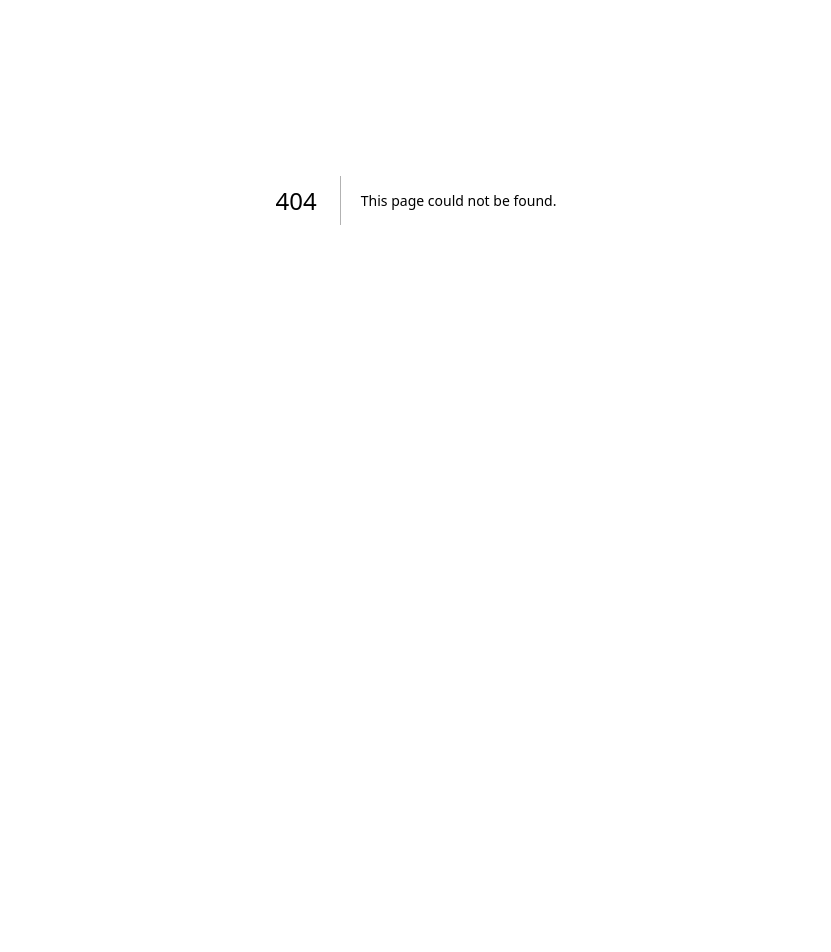
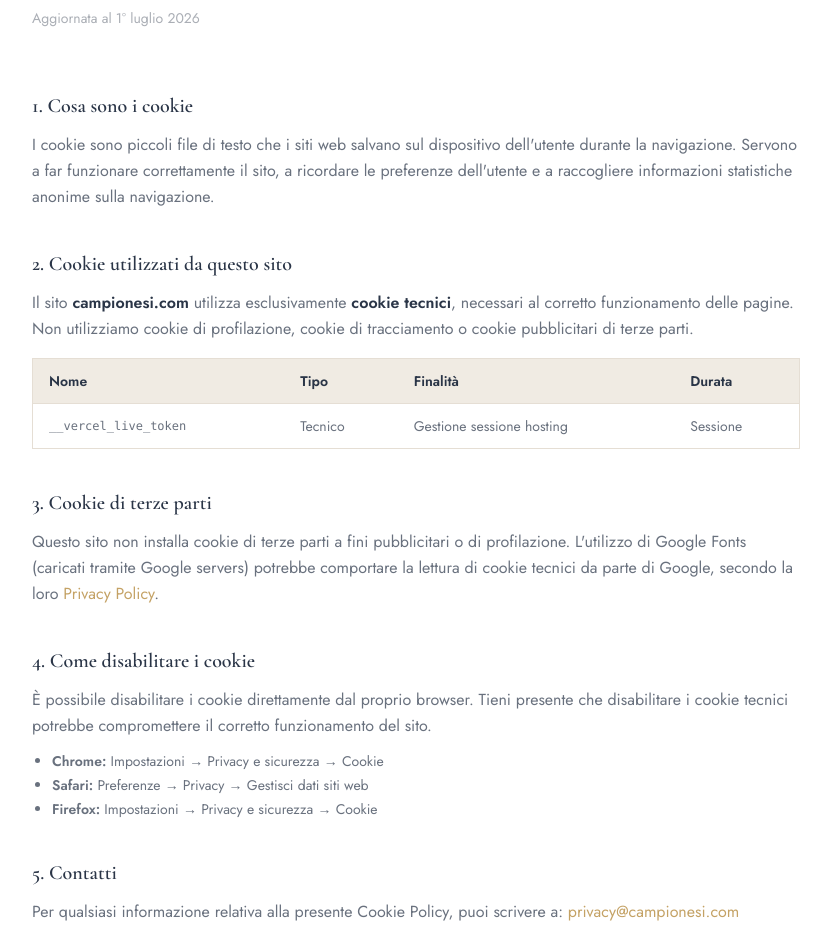
Before and after one commit to campionesi/campionesi, a Next.js app: page /cookie in a window 1280 px wide. Before the commit this address had no page. Shown: the part 200-1152 px from the top of the page, without its empty margins (224-1055 px from the left). Before the commit the page ends 800 px from the top, so only its background shows below. Built offline with nearby package versions, Linux system fonts and the light colour scheme.

Commit message:
cookie policy

```diff
--- /dev/null
+++ b/src/app/cookie/page.tsx
@@ -0,0 +1,104 @@
+import Navbar from '@/components/Navbar'
+import Footer from '@/components/Footer'
+import { Metadata } from 'next'
+
+export const metadata: Metadata = {
+  title: 'Cookie Policy — Campionesi',
+  description: 'Informativa sull\'uso dei cookie sul sito campionesi.com.',
+}
+
+export default function CookiePage() {
+  return (
+    <main>
+      <Navbar />
+      <section className="section-padding pt-36 pb-24 bg-white">
+        <div className="max-w-3xl mx-auto">
+          <h1 className="font-serif text-4xl md:text-5xl font-semibold text-brand-blu mb-4">
+            Cookie Policy
+          </h1>
+          <p className="font-sans text-sm text-brand-blu/40 mb-16">
+            Aggiornata al 1° luglio 2026
+          </p>
+
+          <div className="font-sans text-brand-blu/70 space-y-10 leading-relaxed">
+
+            <div>
+              <h2 className="font-serif text-xl font-semibold text-brand-blu mb-3">1. Cosa sono i cookie</h2>
+              <p>
+                I cookie sono piccoli file di testo che i siti web salvano sul dispositivo dell&apos;utente durante la navigazione.
+                Servono a far funzionare correttamente il sito, a ricordare le preferenze dell&apos;utente e a raccogliere
+                informazioni statistiche anonime sulla navigazione.
+              </p>
+            </div>
+
+            <div>
+              <h2 className="font-serif text-xl font-semibold text-brand-blu mb-3">2. Cookie utilizzati da questo sito</h2>
+              <p className="mb-4">
+                Il sito <strong className="text-brand-blu">campionesi.com</strong> utilizza esclusivamente <strong className="text-brand-blu">cookie tecnici</strong>,
+                necessari al corretto funzionamento delle pagine. Non utilizziamo cookie di profilazione,
+                cookie di tracciamento o cookie pubblicitari di terze parti.
+              </p>
+              <div className="border border-brand-beige-dark overflow-hidden">
+                <table className="w-full text-sm">
+                  <thead>
+                    <tr className="bg-brand-beige">
+                      <th className="text-left px-4 py-3 font-sans font-semibold text-brand-blu">Nome</th>
+                      <th className="text-left px-4 py-3 font-sans font-semibold text-brand-blu">Tipo</th>
+                      <th className="text-left px-4 py-3 font-sans font-semibold text-brand-blu">Finalità</th>
+                      <th className="text-left px-4 py-3 font-sans font-semibold text-brand-blu">Durata</th>
+                    </tr>
+                  </thead>
+                  <tbody>
+                    <tr className="border-t border-brand-beige-dark">
+                      <td className="px-4 py-3 font-mono text-xs">__vercel_live_token</td>
+                      <td className="px-4 py-3">Tecnico</td>
+                      <td className="px-4 py-3">Gestione sessione hosting</td>
+                      <td className="px-4 py-3">Sessione</td>
+                    </tr>
+                  </tbody>
+                </table>
+              </div>
+            </div>
+
+            <div>
+              <h2 className="font-serif text-xl font-semibold text-brand-blu mb-3">3. Cookie di terze parti</h2>
+              <p>
+                Questo sito non installa cookie di terze parti a fini pubblicitari o di profilazione.
+                L&apos;utilizzo di Google Fonts (caricati tramite Google servers) potrebbe comportare
+                la lettura di cookie tecnici da parte di Google, secondo la loro{' '}
+                <a href="https://policies.google.com/privacy" target="_blank" rel="noopener noreferrer" className="text-brand-oro hover:underline">
+                  Privacy Policy
+                </a>.
+              </p>
+            </div>
+
+            <div>
+              <h2 className="font-serif text-xl font-semibold text-brand-blu mb-3">4. Come disabilitare i cookie</h2>
+              <p className="mb-3">
+                È possibile disabilitare i cookie direttamente dal proprio browser. Tieni presente che
+                disabilitare i cookie tecnici potrebbe compromettere il corretto funzionamento del sito.
+              </p>
+              <ul className="list-disc pl-5 space-y-1 text-sm">
+                <li><strong>Chrome:</strong> Impostazioni → Privacy e sicurezza → Cookie</li>
+                <li><strong>Safari:</strong> Preferenze → Privacy → Gestisci dati siti web</li>
+                <li><strong>Firefox:</strong> Impostazioni → Privacy e sicurezza → Cookie</li>
+              </ul>
+            </div>
+
+            <div>
+              <h2 className="font-serif text-xl font-semibold text-brand-blu mb-3">5. Contatti</h2>
+              <p>
+                Per qualsiasi informazione relativa alla presente Cookie Policy, puoi scrivere a:{' '}
+                <a href="mailto:privacy@campionesi.com" className="text-brand-oro hover:underline">
+                  privacy@campionesi.com
+                </a>
+              </p>
+            </div>
+
+          </div>
+        </div>
+      </section>
+      <Footer />
+    </main>
+  )
+}
```
